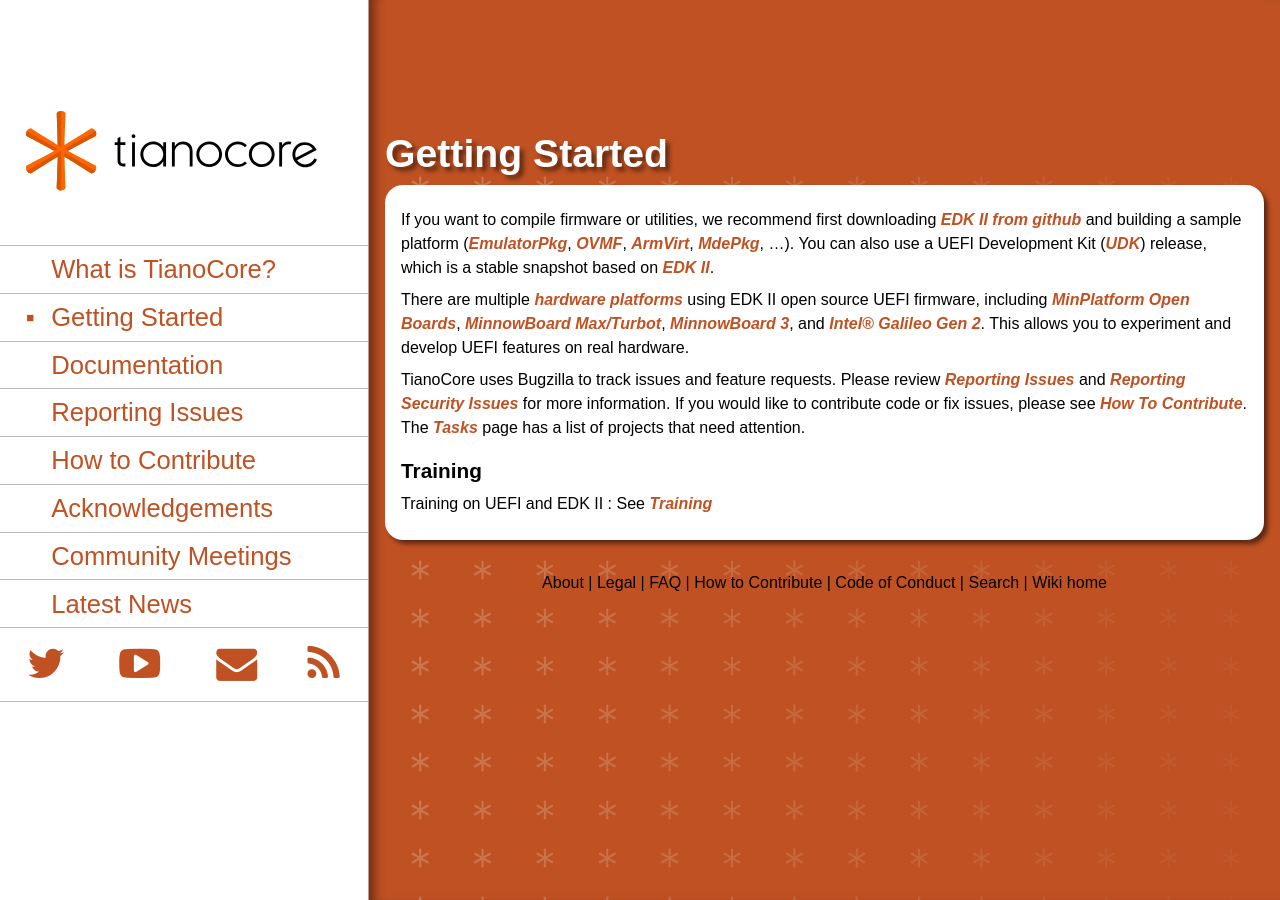
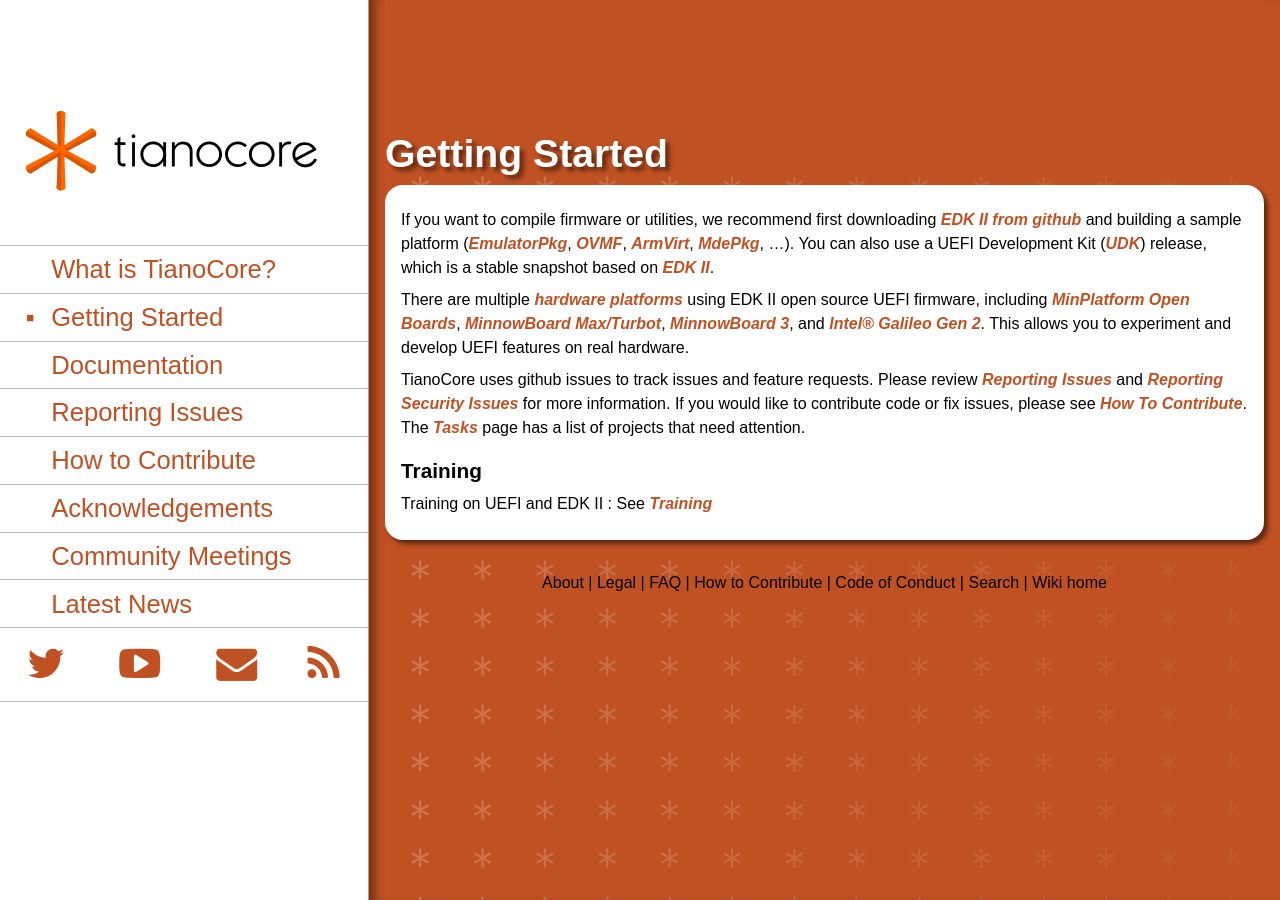
Before and after one commit to tianocore/tianocore.github.io, a Jekyll site: the page built from getting-started.md, in a window 1280 px wide. Built offline with Jekyll 4.4.1, drawn with Linux system fonts in a browser that asks for light colours; nearby versions of some CDN libraries.

Commit message:
Replace Bugzilla with Github issues
Signed-off-by: Liming Gao <gaoliming@byosoft.com.cn>

```diff
--- a/getting-started.md
+++ b/getting-started.md
@@ -12,7 +12,7 @@ If you want to compile firmware or utilities, we recommend first downloading [ED
 
 There are multiple [hardware platforms]({{wiki}}/EDK-II-Platforms){:target="_blank"} using EDK II open source UEFI firmware, including [MinPlatform Open Boards]({{wiki}}/Minimum-Platform-Architecture--MinPlatform), [MinnowBoard Max/Turbot]({{wiki}}/MinnowBoardMax){:target="_blank"}, [MinnowBoard 3]({{wiki}}/MinnowBoard-3){:target="_blank"}, and [Intel® Galileo Gen 2]({{wiki}}/Galileo){:target="_blank"}. This allows you to experiment and develop UEFI features on real hardware.
 
-TianoCore uses Bugzilla to track issues and feature requests. Please review [Reporting Issues]({{wiki}}/Reporting-Issues){:target="_blank"} and [Reporting Security Issues]({{wiki}}/Reporting-Security-Issues){:target="_blank"} for more information. If you would like to contribute code or fix issues, please see [How To Contribute]({{baseurl}}/contrib). The [Tasks]({{wiki}}/Tasks){:target="_blank"} page has a list of projects that need attention.
+TianoCore uses github issues to track issues and feature requests. Please review [Reporting Issues]({{wiki}}/Reporting-Issues){:target="_blank"} and [Reporting Security Issues]({{wiki}}/Reporting-Security-Issues){:target="_blank"} for more information. If you would like to contribute code or fix issues, please see [How To Contribute]({{baseurl}}/contrib). The [Tasks]({{wiki}}/Tasks){:target="_blank"} page has a list of projects that need attention.
 
 ## Training
 Training on UEFI and EDK II : See [Training]({{wiki}}/Training){:target="_blank"}
```
Also changed, not shown: about.md (+1 -1 lines), coc.md (+1 -1 lines), contrib/getting-started.md (+1 -2 lines), edk2/index.md (+1 -1 lines), index.md (+1 -1 lines).
